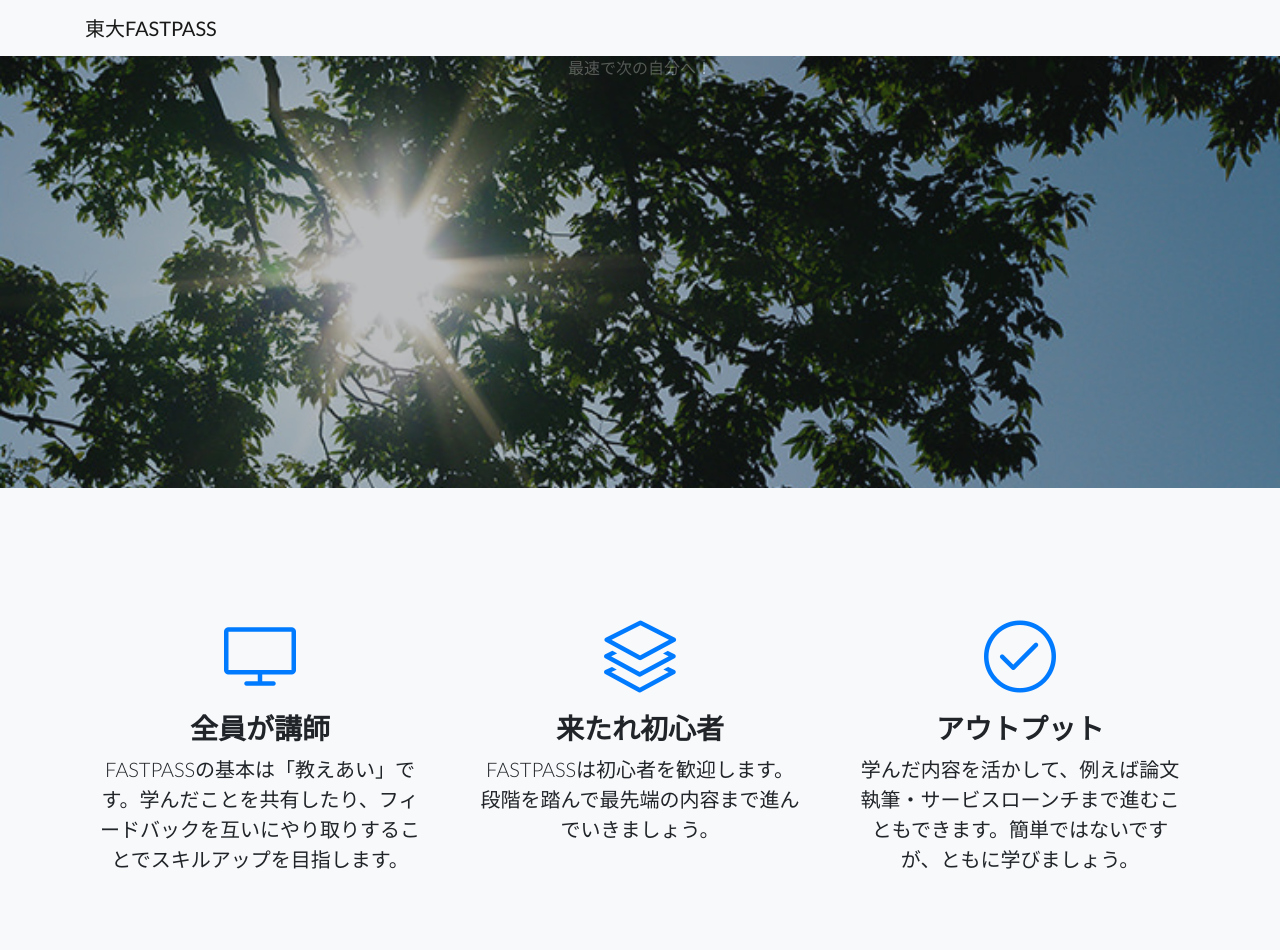
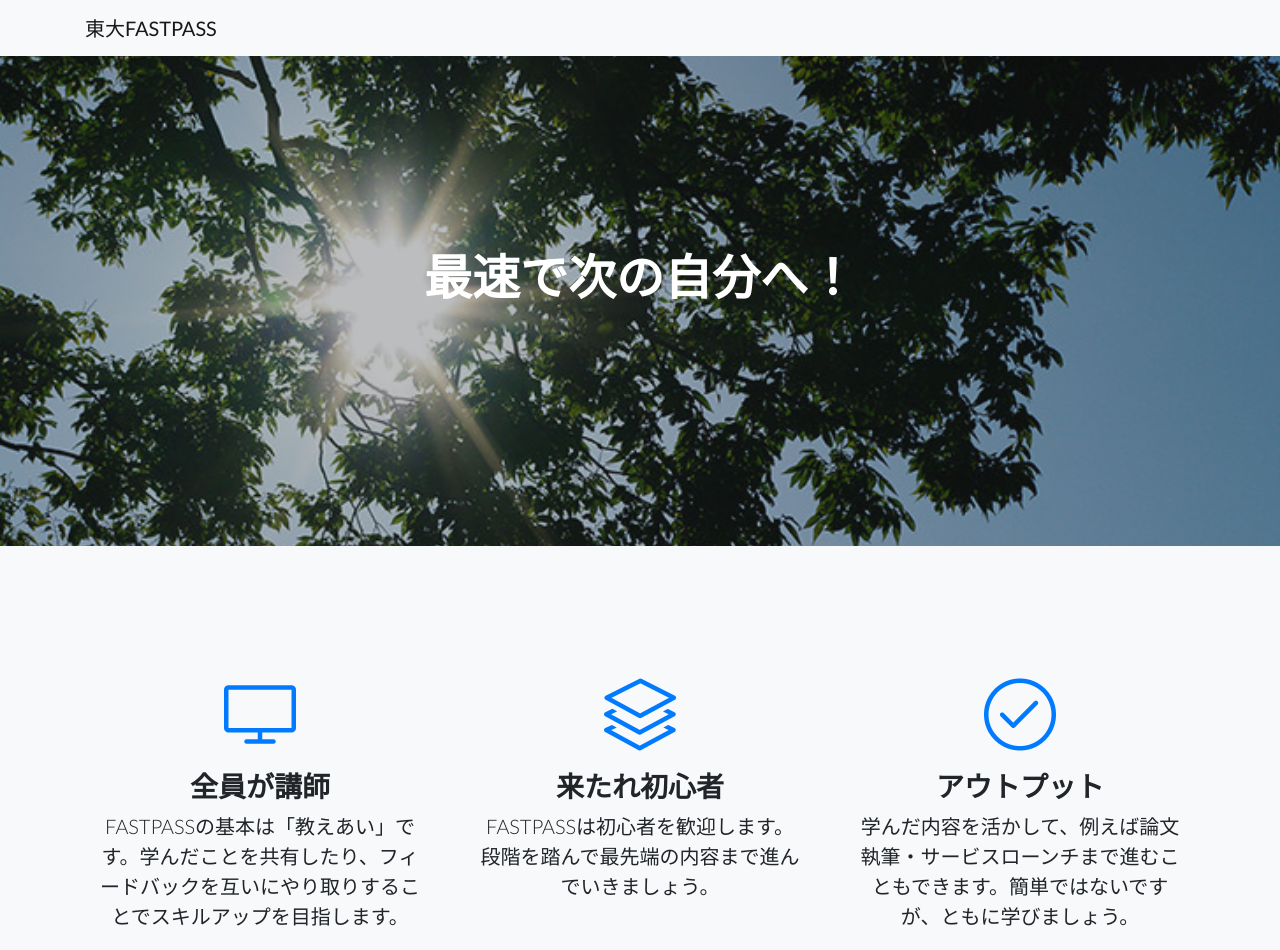
Before and after one commit to SengokuLAB/FastPass, a website: page docs/index.html in a window 1280 px wide. Shown: the top 950 px of the page. Drawn offline with Linux system fonts and the light colour scheme.

Commit message:
ページフォーマット修正

```diff
--- a/docs/index.html
+++ b/docs/index.html
@@ -36,11 +36,11 @@
 
   <!-- Masthead -->
   <header class="masthead text-white text-center">
-    <div class="overlay">最速で次の自分へ！</div>
+    <div class="overlay"></div>
     <div class="container">
       <div class="row">
         <div class="col-xl-9 mx-auto">
-          <h1 class="mb-5"></h1>
+          <h1 class="mb-5">最速で次の自分へ！</h1>
         </div>
         <!-- <div class="col-md-10 col-lg-8 col-xl-7 mx-auto">
           <form>
@@ -144,10 +144,6 @@
             <p class="font-weight-light mb-0">東京大学経済学部4年</p>
           </div>
         </div>
-        <h2 class="mb-5">お問い合わせフォーム</h2>
-        <iframe
-          src="https://docs.google.com/forms/d/e/1FAIpQLSeHpbN_rhqTF_7SK2l4U2Kd9ROr5mlq8ldtFDuVeLYWGOnl2Q/viewform?embedded=true"
-          width="100%" height="1799" frameborder="0" marginheight="0" marginwidth="0">読み込んでいます…</iframe>
         <!-- <div class="col-lg-4">
           <div class="testimonial-item mx-auto mb-5 mb-lg-0">
             <img class="img-fluid rounded-circle mb-3" src="img/testimonials-3.jpg" alt="">
@@ -156,6 +152,12 @@
           </div>
         </div> -->
       </div>
+    </div>
+    <div class="container">
+      <h2 class="mb-5">お問い合わせフォーム</h2>
+      <iframe
+        src="https://docs.google.com/forms/d/e/1FAIpQLSeHpbN_rhqTF_7SK2l4U2Kd9ROr5mlq8ldtFDuVeLYWGOnl2Q/viewform?embedded=true"
+        width="100%" height="1799" frameborder="0" marginheight="0" marginwidth="0">読み込んでいます…</iframe>
     </div>
   </section>
 
```
